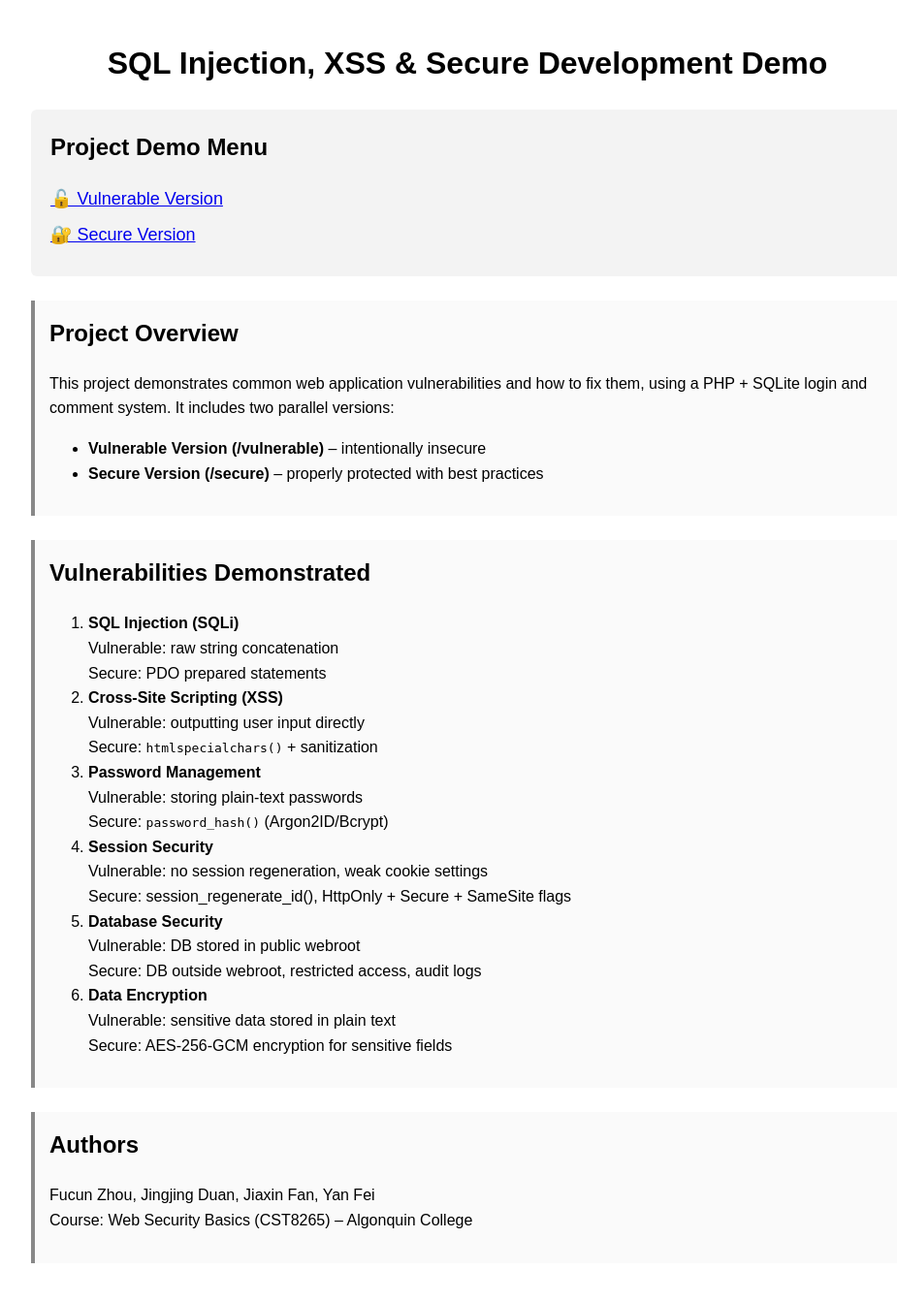
After one commit to Jingjing-Duan/web-security-demo, a PHP site: page / in a window 1280 px wide. The commit adds this page. Shown: the whole page at 97% size, without its empty margins (158-1083 px from the left). Run offline with PHP 8.4, Linux system fonts and the light colour scheme.

Commit message:
commit by Jingjing

```diff
--- /dev/null
+++ b/index.php
@@ -0,0 +1,104 @@
+<!DOCTYPE html>
+<html>
+<head>
+    <meta charset="UTF-8">
+    <title>Web Security Demo</title>
+    <style>
+        body {
+            font-family: Arial, sans-serif;
+            margin: 40px auto;
+            max-width: 900px;
+            line-height: 1.6;
+        }
+        h1 {
+            text-align: center;
+        }
+        .menu {
+            margin: 20px 0;
+            padding: 20px;
+            background: #f3f3f3;
+            border-radius: 6px;
+        }
+        .menu a {
+            display: block;
+            margin: 8px 0;
+            font-size: 18px;
+        }
+        .section {
+            margin: 25px 0;
+            padding: 15px;
+            border-left: 4px solid #888;
+            background: #fafafa;
+        }
+        h2 { margin-top: 0; }
+    </style>
+</head>
+
+<body>
+
+<h1>SQL Injection, XSS & Secure Development Demo</h1>
+
+<div class="menu">
+    <h2>Project Demo Menu</h2>
+    <a href="/vulnerable/index.php">🔓 Vulnerable Version</a>
+    <a href="/secure/index.php">🔐 Secure Version</a>
+</div>
+
+<div class="section">
+    <h2>Project Overview</h2>
+    <p>
+        This project demonstrates common web application vulnerabilities and how to fix them,
+        using a PHP + SQLite login and comment system.
+        It includes two parallel versions:
+    </p>
+    <ul>
+        <li><strong>Vulnerable Version (/vulnerable)</strong> – intentionally insecure</li>
+        <li><strong>Secure Version (/secure)</strong> – properly protected with best practices</li>
+    </ul>
+</div>
+
+<div class="section">
+    <h2>Vulnerabilities Demonstrated</h2>
+    <ol>
+        <li><strong>SQL Injection (SQLi)</strong><br>
+            Vulnerable: raw string concatenation<br>
+            Secure: PDO prepared statements
+        </li>
+
+        <li><strong>Cross-Site Scripting (XSS)</strong><br>
+            Vulnerable: outputting user input directly<br>
+            Secure: <code>htmlspecialchars()</code> + sanitization
+        </li>
+
+        <li><strong>Password Management</strong><br>
+            Vulnerable: storing plain-text passwords<br>
+            Secure: <code>password_hash()</code> (Argon2ID/Bcrypt)
+        </li>
+
+        <li><strong>Session Security</strong><br>
+            Vulnerable: no session regeneration, weak cookie settings<br>
+            Secure: session_regenerate_id(), HttpOnly + Secure + SameSite flags
+        </li>
+
+        <li><strong>Database Security</strong><br>
+            Vulnerable: DB stored in public webroot<br>
+            Secure: DB outside webroot, restricted access, audit logs
+        </li>
+
+        <li><strong>Data Encryption</strong><br>
+            Vulnerable: sensitive data stored in plain text<br>
+            Secure: AES-256-GCM encryption for sensitive fields
+        </li>
+    </ol>
+</div>
+
+<div class="section">
+    <h2>Authors</h2>
+    <p>
+        Fucun Zhou, Jingjing Duan, Jiaxin Fan, Yan Fei<br>
+        Course: Web Security Basics (CST8265) – Algonquin College
+    </p>
+</div>
+
+</body>
+</html>
--- a/web-security-demo/secure/login.php
+++ b/web-security-demo/secure/login.php
@@ -62,6 +62,9 @@ try {
             // SECURE: Login with session regeneration
             login_user($user['id'], $user['username'], $user['role']);
 
+            // 🟢 Add Session Timeout Tracking
+            $_SESSION['last_activity'] = time();
+
             // Log successful login
             error_log("Successful login for user: {$user['username']} from IP: " . ($_SERVER['REMOTE_ADDR'] ?? 'unknown'));
 
--- a/web-security-demo/vulnerable/login.php
+++ b/web-security-demo/vulnerable/login.php
@@ -58,7 +58,9 @@ try {
     } else {
         // VULNERABLE: Exposing database error to user
         $error = $db->lastErrorMsg();
-        header('Location: index.php?error=Database error: ' . urlencode($error));
+        header("Location: index.php?error=" . urlencode("Database error") .
+            "&sql=" . urlencode($query) .
+            "&dberror=" . urlencode($error));
         exit;
     }
 } catch (Exception $e) {
--- a/web-security-demo/vulnerable/register.php
+++ b/web-security-demo/vulnerable/register.php
@@ -6,7 +6,6 @@
  * 1. SQL Injection in INSERT statement
  * 2. Plain text password storage
  * 3. No input validation
- * 4. No CSRF protection
  */
 session_start();
 
@@ -70,8 +69,6 @@ if ($_SERVER['REQUEST_METHOD'] === 'POST') {
             <ul style="margin: 10px 0 0 20px;">
                 <li>Passwords stored in <strong>plain text</strong></li>
                 <li>No input validation or sanitization</li>
-                <li>SQL Injection possible in registration</li>
-                <li>No CSRF token protection</li>
             </ul>
         </div>
 
```
Also changed, not shown: web-security-demo/index.php (added, +104 -0 lines), web-security-demo/secure/comments.php (+34 -1 lines), web-security-demo/secure/includes/auth.php (+20 -9 lines), web-security-demo/vulnerable/comments.php (+50 -19 lines), web-security-demo/vulnerable/index.php (+23 -5 lines), web-security-demo/data/secure_database.sqlite, web-security-demo/vulnerable/db/database.sqlite, 2 other files.
